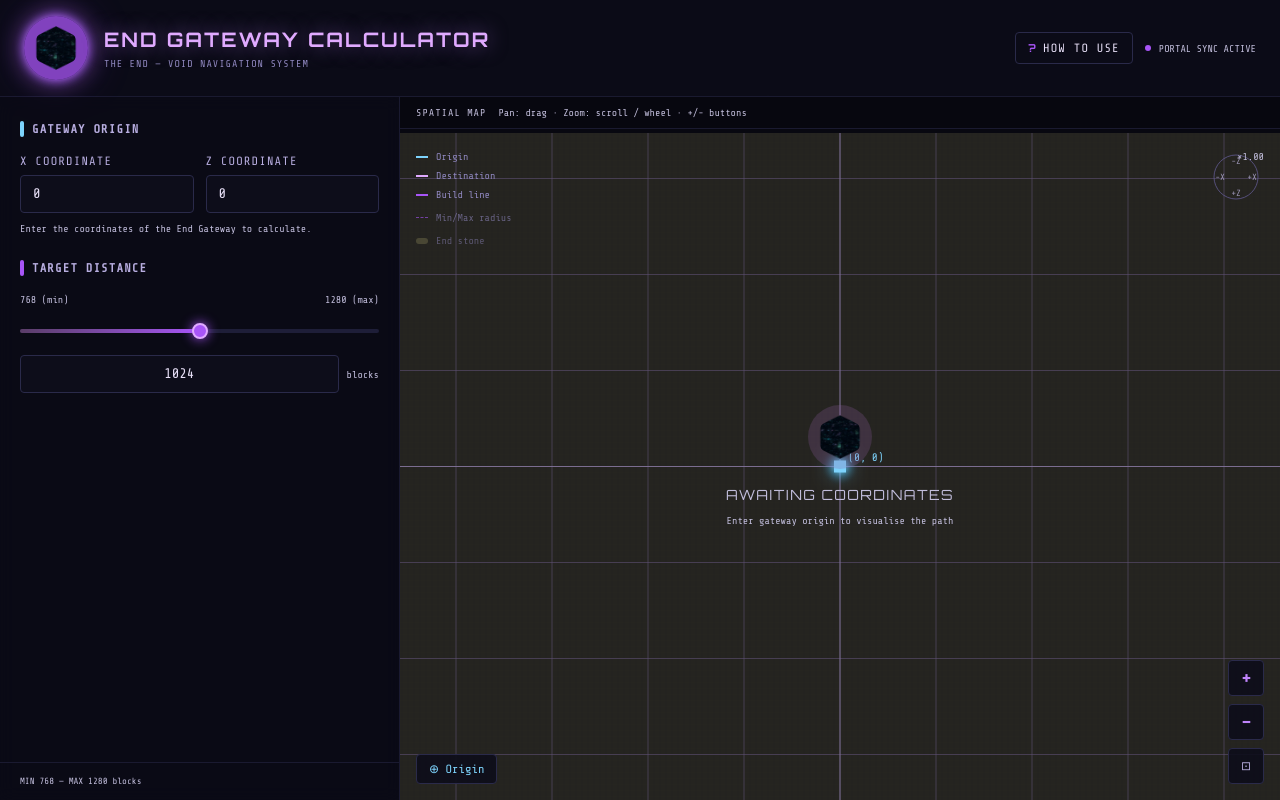
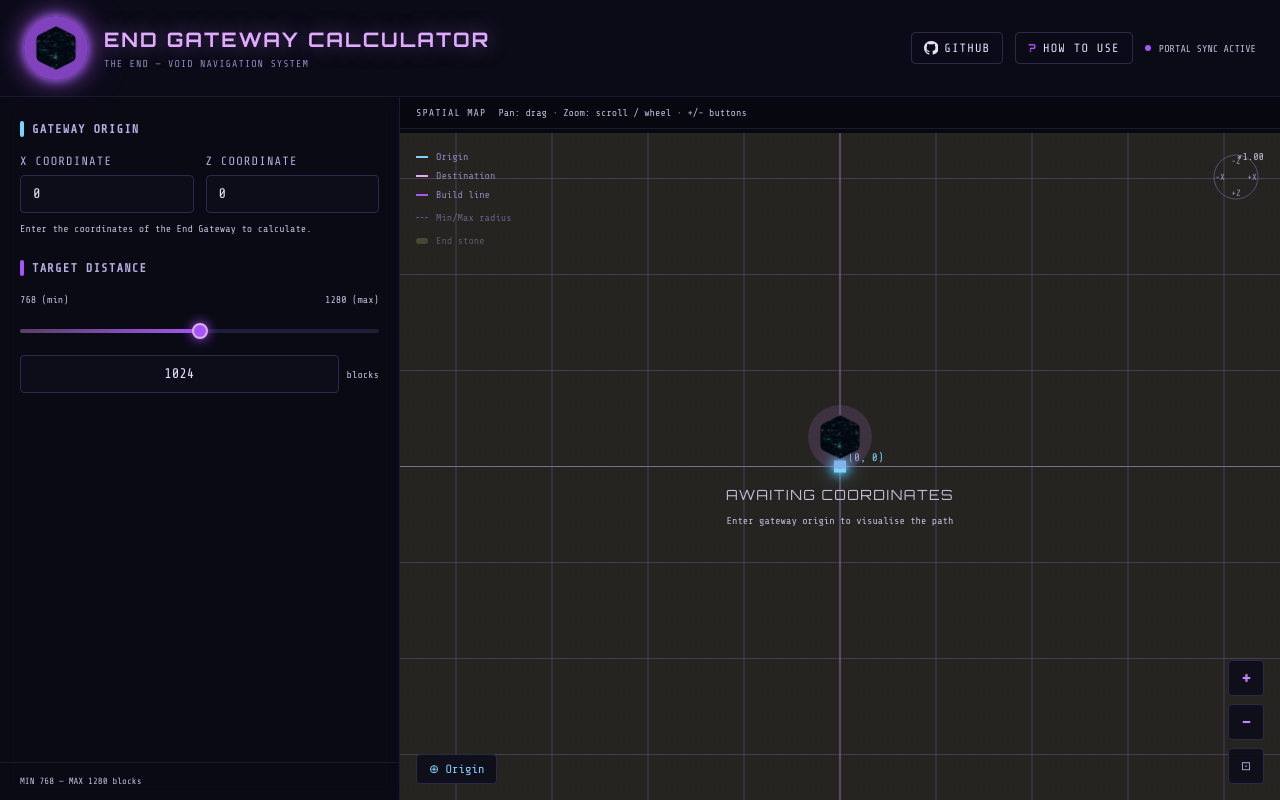
Before and after one commit to EmilioSG23/end-gateway-calculator, a React (Vite) app: page / in a window 1280 px wide. Built offline with nearby package versions, Linux system fonts and the light colour scheme.

Commit message:
fix: update GIT_HUB_URL to point to the project's GitHub repository

```diff
--- a/src/consts.ts
+++ b/src/consts.ts
@@ -19,7 +19,7 @@ export const CHUNK_SIZE = 16;
  * URL of the project's GitHub repository.
  * The GitHub button in the header is hidden when this value is an empty string.
  */
-export const GIT_HUB_URL = "";
+export const GIT_HUB_URL = "https://github.com/EmilioSG23/end-gateway-calculator";
 
 /**
  * Predefined world coordinates of all 20 End Gateways that spawn after
```
